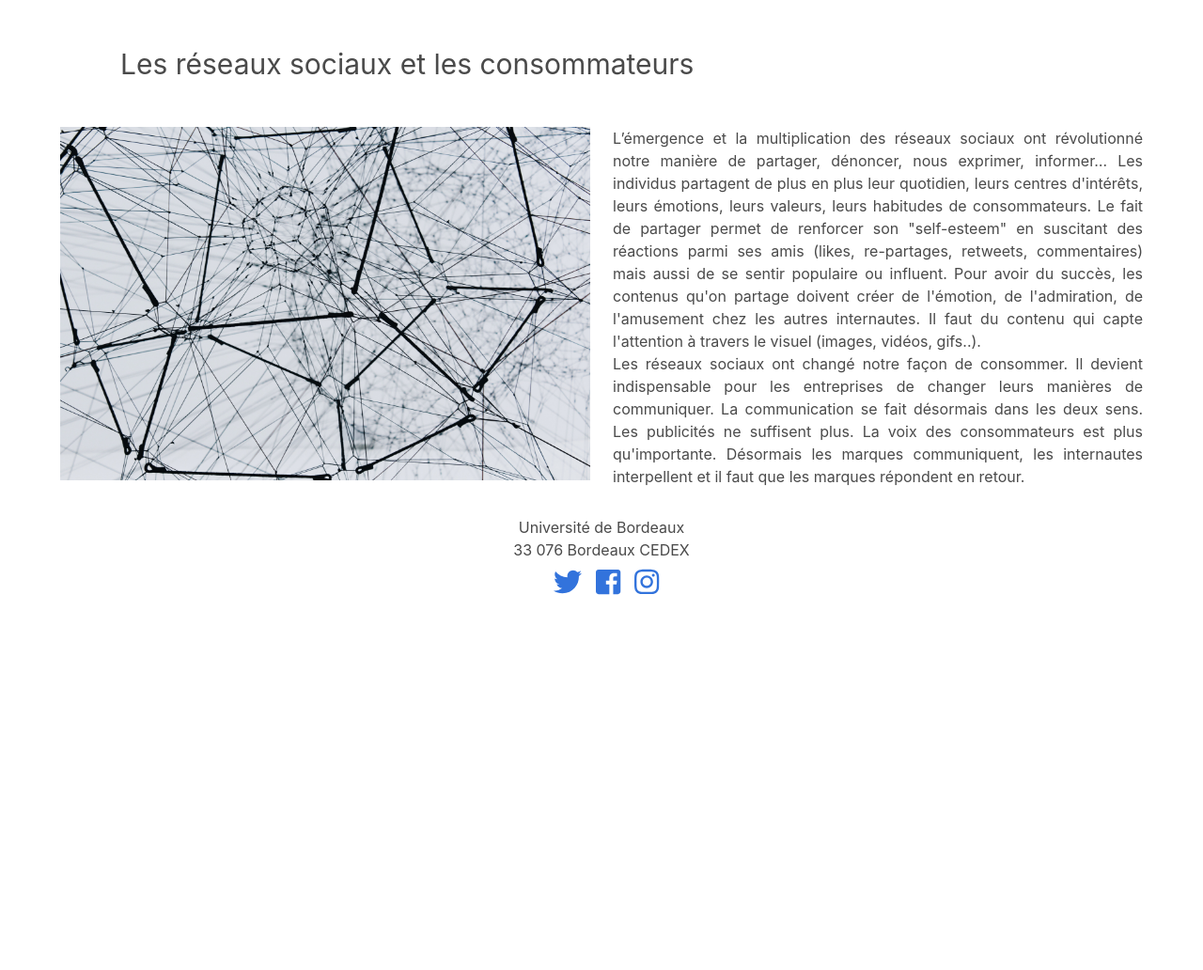
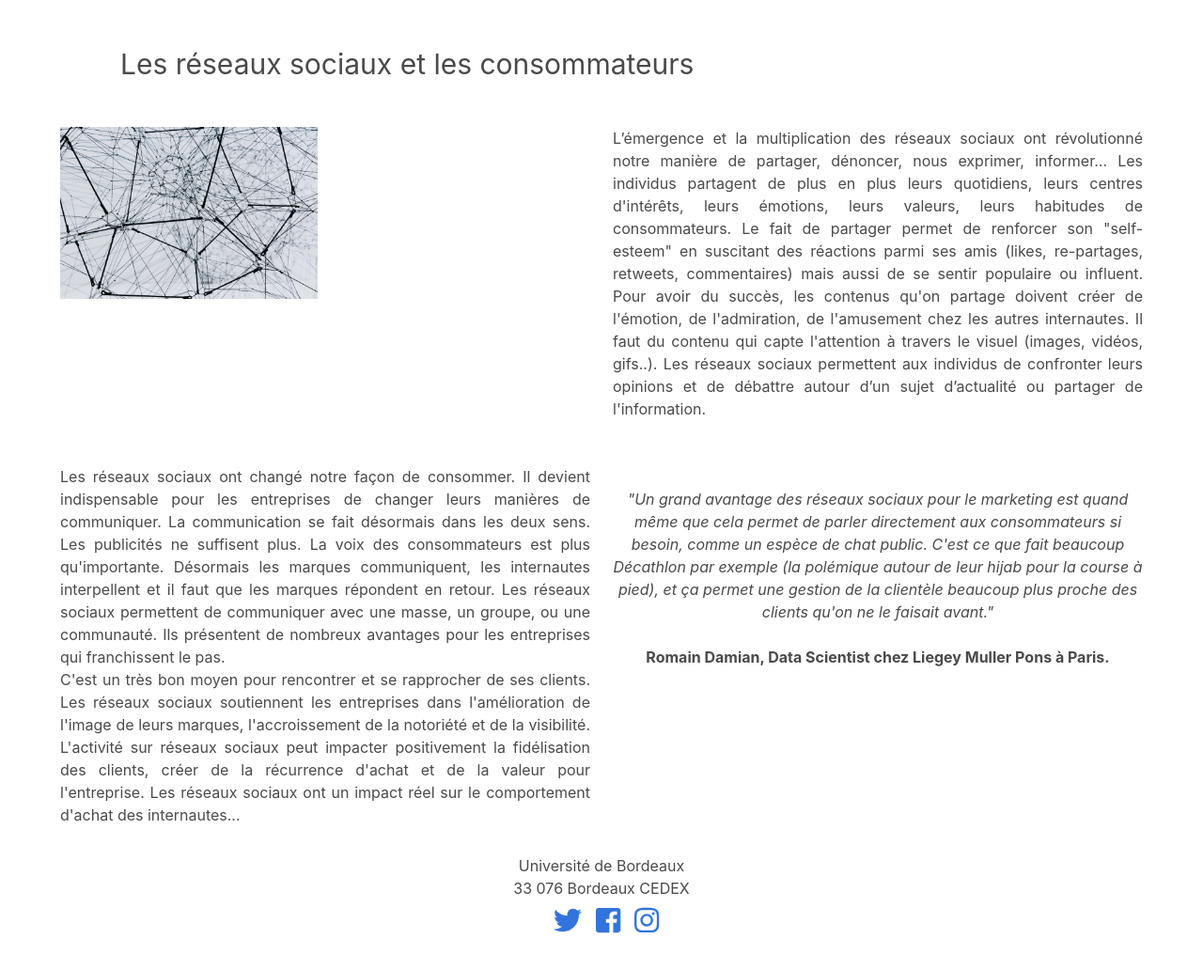
Before and after one commit to Madmax21x/Web_TER, a PHP site: page /services.php in a window 1280 px wide. Shown: the part 382-1414 px from the top of the page at 94% size. Before the commit the page ends 1015 px from the top, so only its background shows below. Run offline with PHP 8.4, Linux system fonts and the light colour scheme; some libraries are stand-ins or nearby versions.

Commit message:
Update services.php

```diff
--- a/Site/services.php
+++ b/Site/services.php
@@ -24,27 +24,61 @@ include("formulaire.php");
   <br/>
   <div class="container about">
     <div class="columns">
-        <div class="column about-single-element-1">
+        <div class="column about-single-element-1" style="column-width: 270px;">
           <img src="src/img/reseau.jpg" class="banner-image" style="position: relative;">
         </div>
 
-        <div class="column about-single-element-1" style="text-align:justify;">
+        <div class="column about-single-element-1" style="text-align:justify; column-width: 500px;">
           <p>L’émergence et la multiplication des réseaux sociaux ont révolutionné notre
              manière de partager, dénoncer, nous exprimer, informer… Les individus partagent
-             de plus en plus leur quotidien, leurs centres d'intérêts, leurs émotions, leurs valeurs,
+             de plus en plus leurs quotidiens, leurs centres d'intérêts, leurs émotions, leurs valeurs,
              leurs habitudes de consommateurs.
            Le fait de partager permet de renforcer son "self-esteem" en suscitant des réactions parmi
          ses amis (likes, re-partages, retweets, commentaires) mais aussi de se sentir populaire ou influent.
          Pour avoir du succès, les contenus qu'on partage doivent créer de l'émotion, de l'admiration,
          de l'amusement chez les autres internautes. Il faut du contenu qui capte l'attention à travers le
-         visuel (images, vidéos, gifs..).
+         visuel (images, vidéos, gifs..). Les réseaux sociaux permettent aux individus de confronter
+         leurs opinions et de débattre autour d’un sujet d’actualité ou partager de l'information.
        </p>
+    </div>
+  </div>
+</div>
+
+<div class="block">
+  <br/>
+  <br/>
+  <div class="container about">
+    <div class="columns">
+        <div class="column about-single-element-1" style="text-align:justify;">
           <p>Les réseaux sociaux ont changé notre façon de consommer. Il devient indispensable
             pour les entreprises de changer leurs manières de communiquer. La communication se fait
             désormais dans les deux sens. Les publicités ne suffisent plus. La voix des consommateurs
             est plus qu'importante. Désormais les marques communiquent, les internautes interpellent
-             et il faut que les marques répondent en retour. </p>
-          </div>
+             et il faut que les marques répondent en retour. Les réseaux sociaux permettent de communiquer
+           avec une masse, un groupe, ou une communauté.
+         Ils présentent de nombreux avantages pour les entreprises qui franchissent le pas. </p>
+          C'est un très bon moyen pour rencontrer et se rapprocher de ses clients. Les réseaux sociaux soutiennent
+        les entreprises dans l'amélioration de l'image de leurs marques, l'accroissement de la notoriété
+      et de la visibilité. L'activité sur réseaux sociaux peut impacter positivement la
+    fidélisation des clients, créer de la récurrence d'achat et de la valeur pour l'entreprise. Les
+  réseaux sociaux ont un impact réel sur le comportement d'achat des internautes... </p>
+      </div>
+
+      <div class="column about-single-element-1" style="text-align:center; ">
+        <br/>
+        <p><span class="italique" style="font-style: italic; text-align:center;">"Un grand avantage des réseaux sociaux pour le
+          marketing est quand même que cela permet de parler directement aux consommateurs si besoin,
+          comme un espèce de chat public.
+          C'est ce que fait beaucoup Décathlon par exemple (la polémique autour de leur hijab
+          pour la course à pied), et ça permet une gestion de la clientèle beaucoup plus proche des
+          clients qu'on ne le faisait avant."</span></p>
+          <br/>
+          <p style="font-weight:bold;">Romain Damian, Data Scientist chez Liegey Muller Pons à Paris.</p>
+
+
+      </div>
+
+      </div>
     </div>
   </div>
 </div>
```
